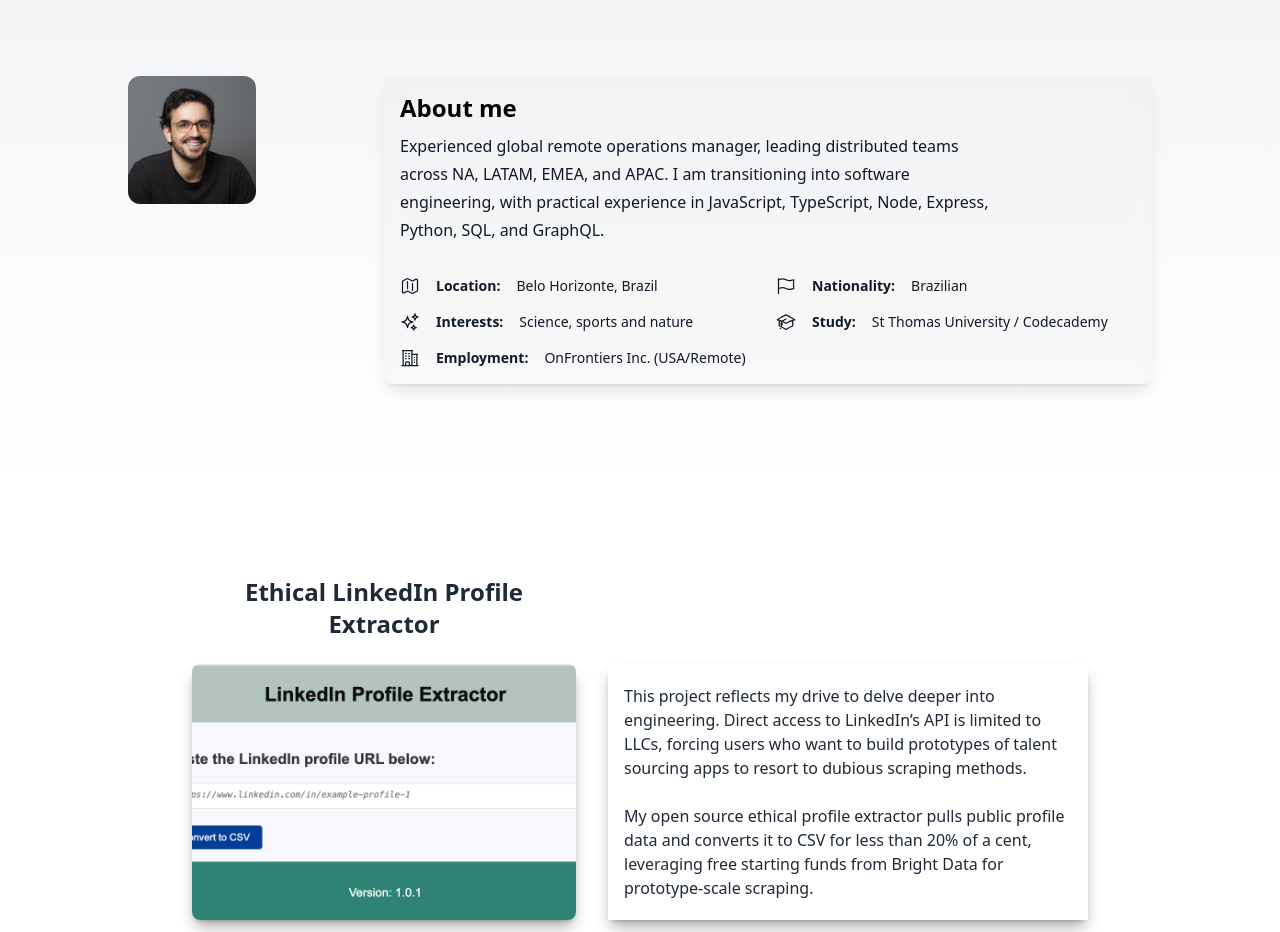
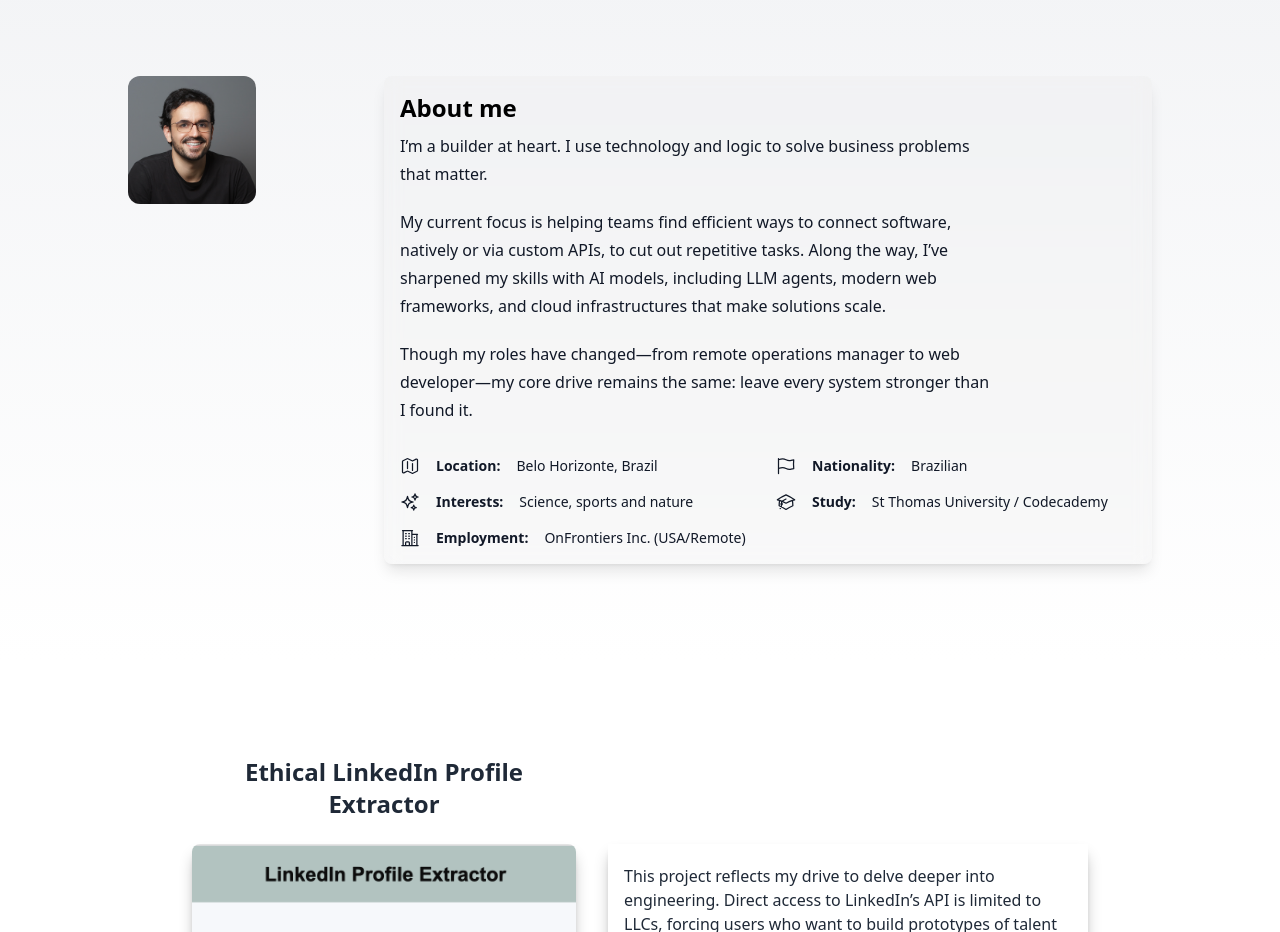
Before and after one commit to borgesenioc/react-resume-enio, a Next.js app: page / in a window 1280 px wide. Shown: the part 820-1752 px from the top of the page. Built offline with nearby package versions, Linux system fonts and the light colour scheme.

Commit message:
Ajudst About me copy.

```diff
--- a/src/data/data.tsx
+++ b/src/data/data.tsx
@@ -89,8 +89,19 @@ export const heroData: Hero = {
  */
 export const aboutData: About = {
   profileImageSrc: profilepic,
-  description: `Experienced global remote operations manager, leading distributed teams across NA, LATAM, EMEA, and APAC.
-   I am transitioning into software engineering, with practical experience in JavaScript, TypeScript, Node, Express, Python, SQL, and GraphQL.`,
+  description: (
+    <>
+      <p>
+        I’m a builder at heart. I use technology and logic to solve business problems that matter.
+      </p>
+      <p>
+        My current focus is helping teams find efficient ways to connect software, natively or via custom APIs, to cut out repetitive tasks. Along the way, I’ve sharpened my skills with AI models, including LLM agents, modern web frameworks, and cloud infrastructures that make solutions scale.
+      </p>
+      <p>
+        Though my roles have changed—from remote operations manager to web developer—my core drive remains the same: leave every system stronger than I found it.
+      </p>
+    </>
+  ),
   aboutItems: [
     {label: 'Location', text: 'Belo Horizonte, Brazil', Icon: MapIcon},
     {label: 'Nationality', text: 'Brazilian', Icon: FlagIcon},
--- a/src/data/dataDef.ts
+++ b/src/data/dataDef.ts
@@ -41,7 +41,7 @@ interface HeroActionItem {
  */
 export interface About {
   profileImageSrc?: string;
-  description: string;
+  description: JSX.Element;
   aboutItems: AboutItem[];
 }
 
```
